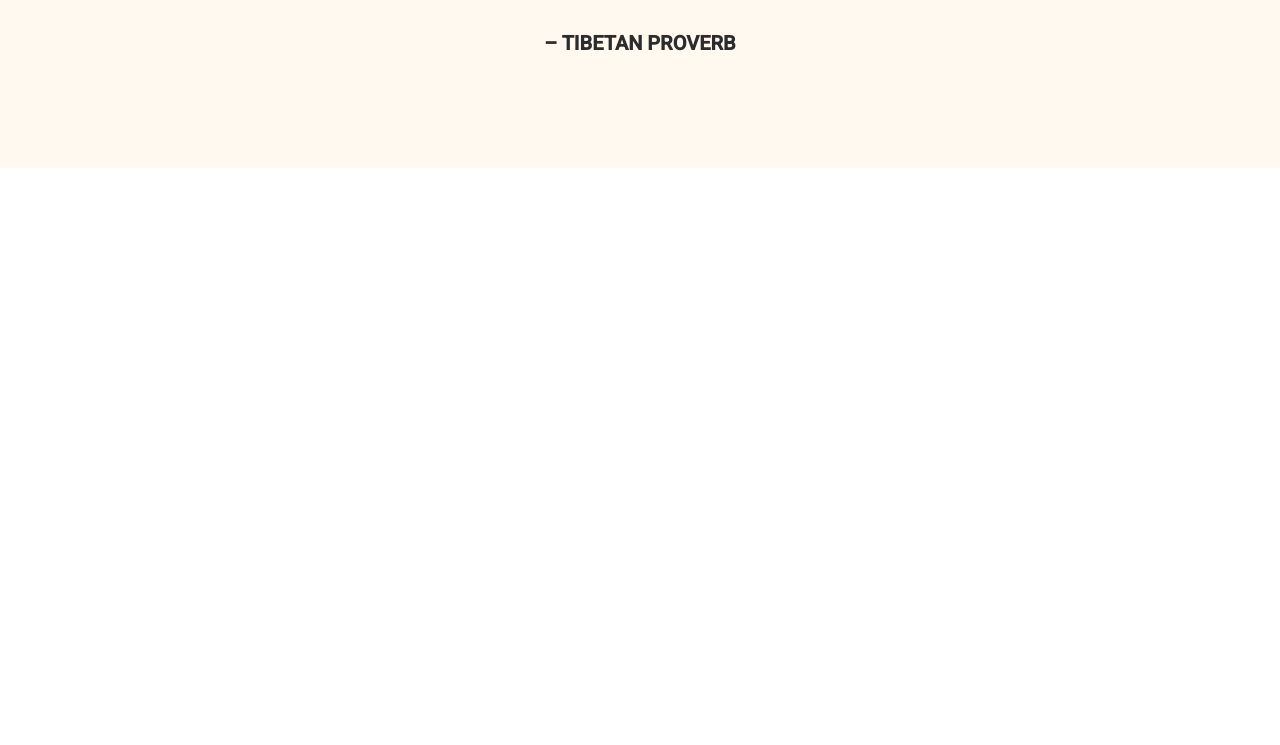
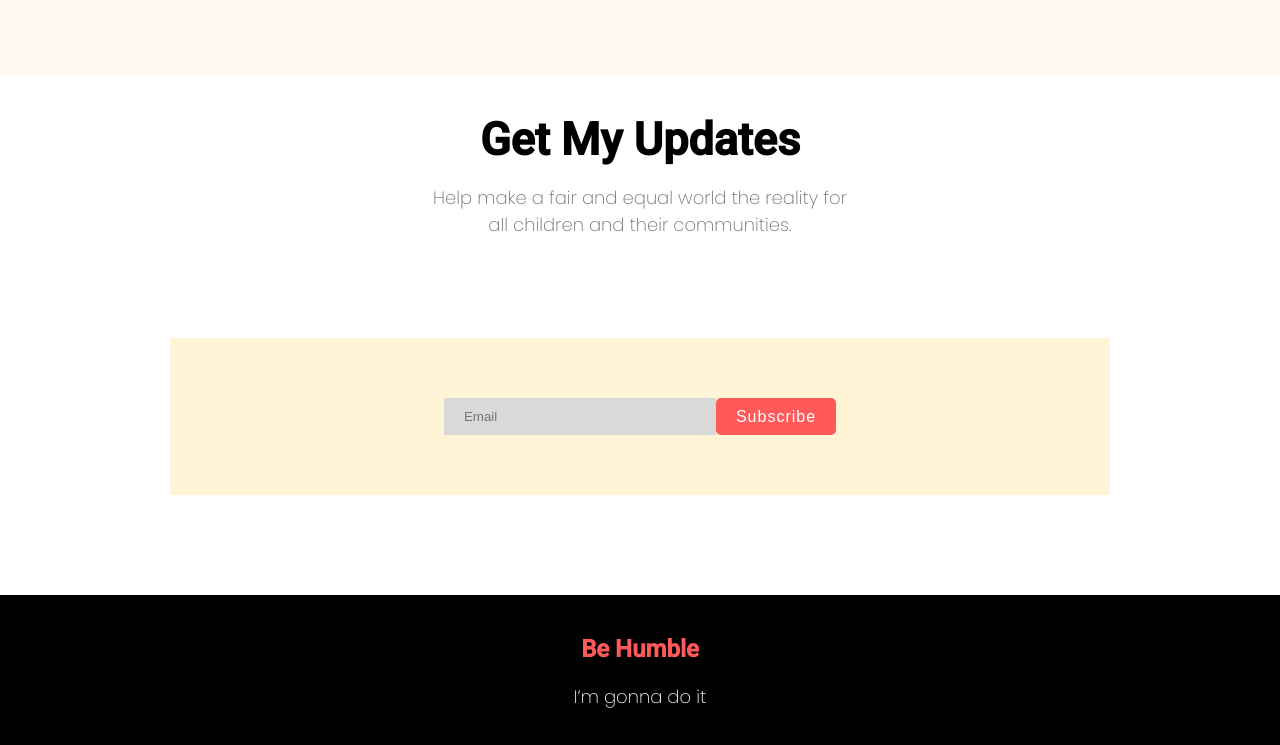
Before and after one commit to Alvi-C/donate-today, a plain HTML site: page index.html in a window 1280 px wide. Shown: the part 3388-4133 px from the top of the page. Before the commit the page ends 3586 px from the top, so only its background shows below. Drawn offline with Linux system fonts and the light colour scheme; a web font is replaced by a local one.

Commit message:
footer complete

```diff
--- a/index.html
+++ b/index.html
@@ -113,5 +113,37 @@
         </div>
     </section>
 
+    <!-- Get My Updates section -->
+    <section>
+        <div class="section-style">
+            <h1 class="header-text">Get My Updates</h1>
+            <p>
+                Help make a fair and equal world the reality for<br> all children and their communities.
+            </p>
+        </div>
+        <!-- <div id="subscribe">
+            <div class="content-center">
+                <form action="">
+                    <input type="text" placeholder="Email">
+                    <button>Subscribe</button>
+                </form>
+            </div>
+        </div> -->
+
+        <div id="subscribe" class="flexible-container content-center">
+            <div>
+                <input type="email" placeholder="Email">
+           </div>
+           <div>
+                <a class="button" href="http://google.com">Subscribe</a>
+           </div>
+        </div>
+    </section>
+
+    <!-- Footer section -->
+    <footer>
+        <h2>Be Humble</h2>
+        <p>I’m gonna do it</p>
+    </footer>
 </body>
 </html>
--- a/style.css
+++ b/style.css
@@ -6,6 +6,10 @@ body {
 }
 
 h1 {
+    font-family: roboto;
+}
+
+h2 {
     font-family: roboto;
 }
 
@@ -183,7 +187,7 @@ h3 {
 
 .text-area h1 {
     margin-bottom: 60px;
-    font-size: 350%;
+    font-size: 300%;
 }
 
 .text-area p {
@@ -205,6 +209,7 @@ h3 {
 
 .quote h2 {
     font-size: 400%;
+    font-family: Nanum Brush Script;
     color: #901f61;
     margin-bottom: 0;
 }
@@ -214,3 +219,37 @@ h3 {
     font-size: 20px;
     color: #2c2c2c;
 }
+
+/* Subscribe section (Bonus content */
+#subscribe {
+    background-color: #FFF4D6;
+    margin-left: 170px;
+    margin-right: 170px;
+    padding-top: 60px;
+    padding-bottom: 60px;
+}
+
+#subscribe input {
+    background-color: #d9d9d9;
+    border: none;
+    height: 35px;
+    width: 250px;
+    padding-left: 20px;
+}
+
+/* Footer section */
+footer {
+    background-color: #000000;
+    height: 150px;
+}
+
+footer h2 {
+    text-align: center;
+    color: #ff5959;
+    padding-top: 40px;
+}
+
+footer p {
+    text-align: center;
+    color: white;
+}
```
